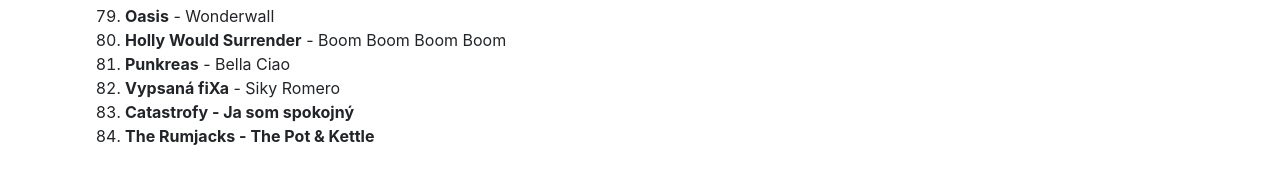
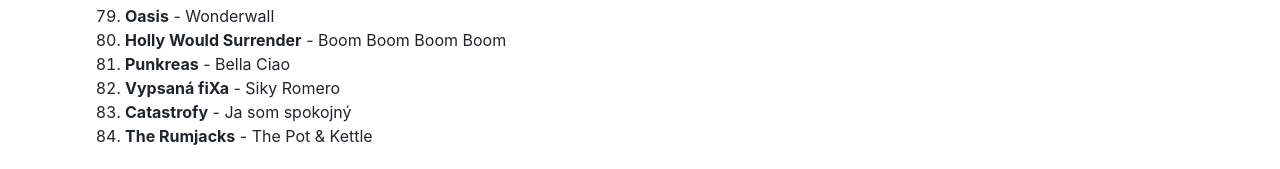
Before and after one commit to MatusPilnan/MatusPilnan.github.io, a Jekyll site: the page built from barjake_redkovky.md, in a window 1280 px wide. Shown: the part 2084-2253 px from the top of the page. Built offline with Jekyll 4.4.1, drawn with Linux system fonts in a browser that asks for light colours.

```diff
--- a/barjake_redkovky.md
+++ b/barjake_redkovky.md
@@ -90,5 +90,5 @@ Toto je aktuálna forma playlistu Bárjaké reďkovky z dňa Sun Mar 17 11:30:46
 80. **Holly Would Surrender** - Boom Boom Boom Boom
 81. **Punkreas** - Bella Ciao
 82. **Vypsaná fiXa** - Siky Romero
-83. **Catastrofy - Ja som spokojný**
-84. **The Rumjacks - The Pot & Kettle**
+83. **Catastrofy** - Ja som spokojný
+84. **The Rumjacks** - The Pot & Kettle
```
